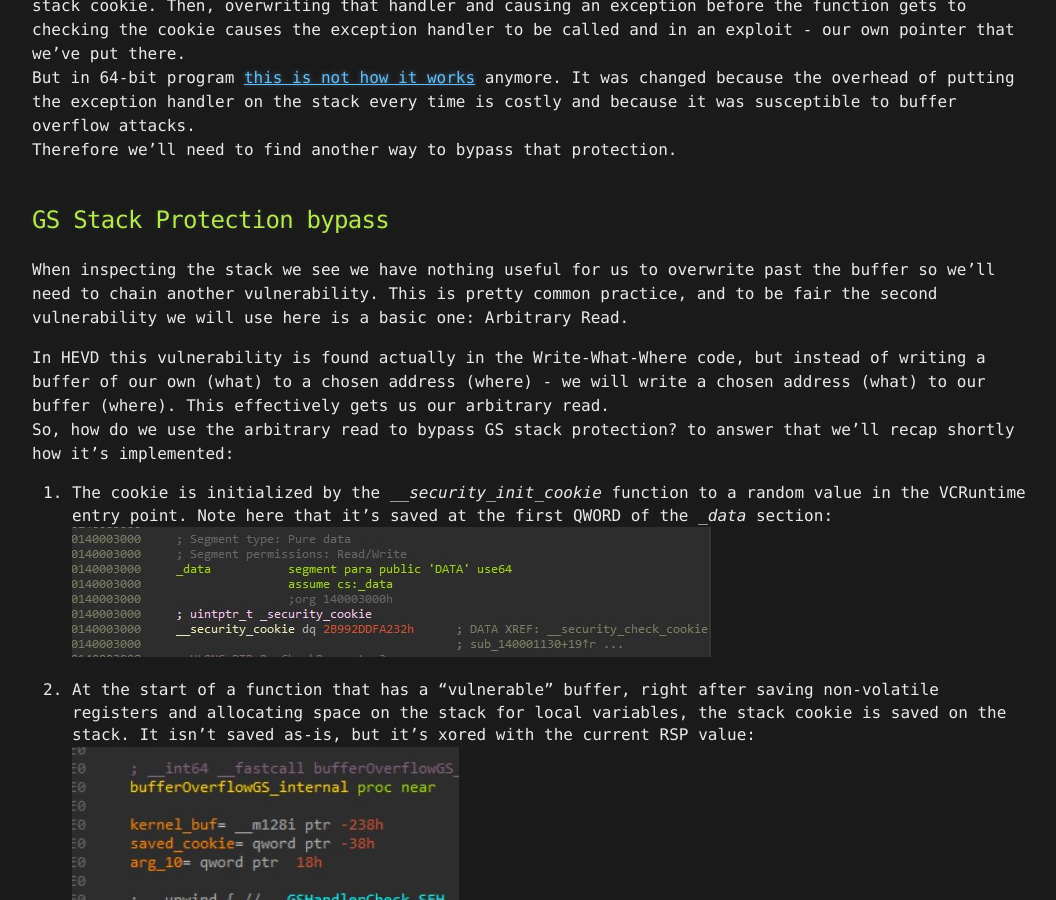
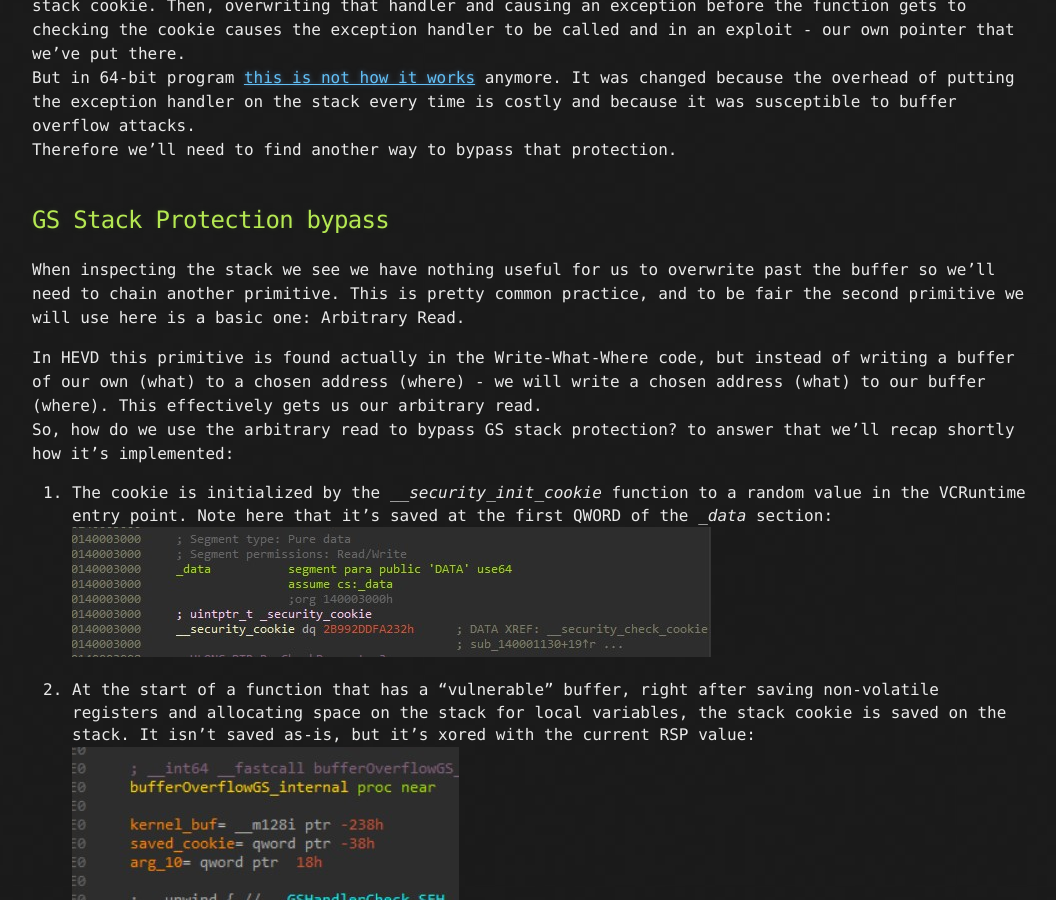
Before and after one commit to Kristal-g/kristal-g.github.io, a Jekyll site: the page built from _posts/2021-02-07-HEVD_StackOverflowGS_Windows_10_RS5_x64.md, in a window 1280 px wide and 900 px high, scrolled down 2306 px. Shown: the whole window, without its empty margins (108-1164 px from the left). Built offline with Jekyll 4.4.1, drawn with Linux system fonts in a browser that asks for light colours.

Commit message:
updated GA

```diff
--- a/_config.yml
+++ b/_config.yml
@@ -1,5 +1,5 @@
 title: Kristal's Notebook
 description: Writeups for cybershit
 show_downloads: false
-google_analytics: false
+google_analytics: G-3GZQ2GCGN5
 theme: jekyll-theme-hacker
--- a/_posts/2021-02-07-HEVD_StackOverflowGS_Windows_10_RS5_x64.md
+++ b/_posts/2021-02-07-HEVD_StackOverflowGS_Windows_10_RS5_x64.md
@@ -49,9 +49,9 @@
 
 
 ## GS Stack Protection bypass
-When inspecting the stack we see we have nothing useful for us to overwrite past the buffer so we'll need to chain another vulnerability. This is pretty common practice, and to be fair the second vulnerability we will use here is a basic one: Arbitrary Read.
+When inspecting the stack we see we have nothing useful for us to overwrite past the buffer so we'll need to chain another primitive. This is pretty common practice, and to be fair the second primitive we will use here is a basic one: Arbitrary Read.
 
-In HEVD this vulnerability is found actually in the Write-What-Where code, but instead of writing a buffer of our own (what) to a chosen address (where) - we will write a chosen address (what) to our buffer (where). This effectively gets us our arbitrary read.
+In HEVD this primitive is found actually in the Write-What-Where code, but instead of writing a buffer of our own (what) to a chosen address (where) - we will write a chosen address (what) to our buffer (where). This effectively gets us our arbitrary read.
 So, how do we use the arbitrary read to bypass GS stack protection? to answer that we'll recap shortly how it's implemented:
 1. The cookie is initialized by the _\_\_security_init_cookie_ function to a random value in the VCRuntime entry point. Note here that it's saved at the first QWORD of the _\_data_ section:
 ![](/assets/images/bof_gs/gs_imp_2.jpg)
```
